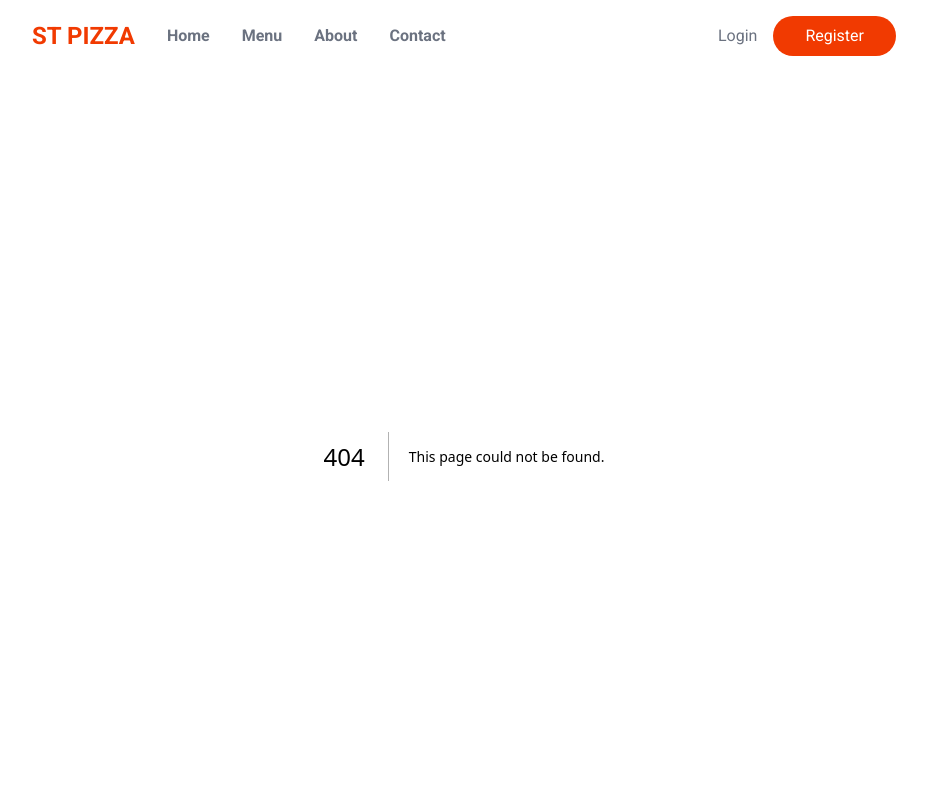
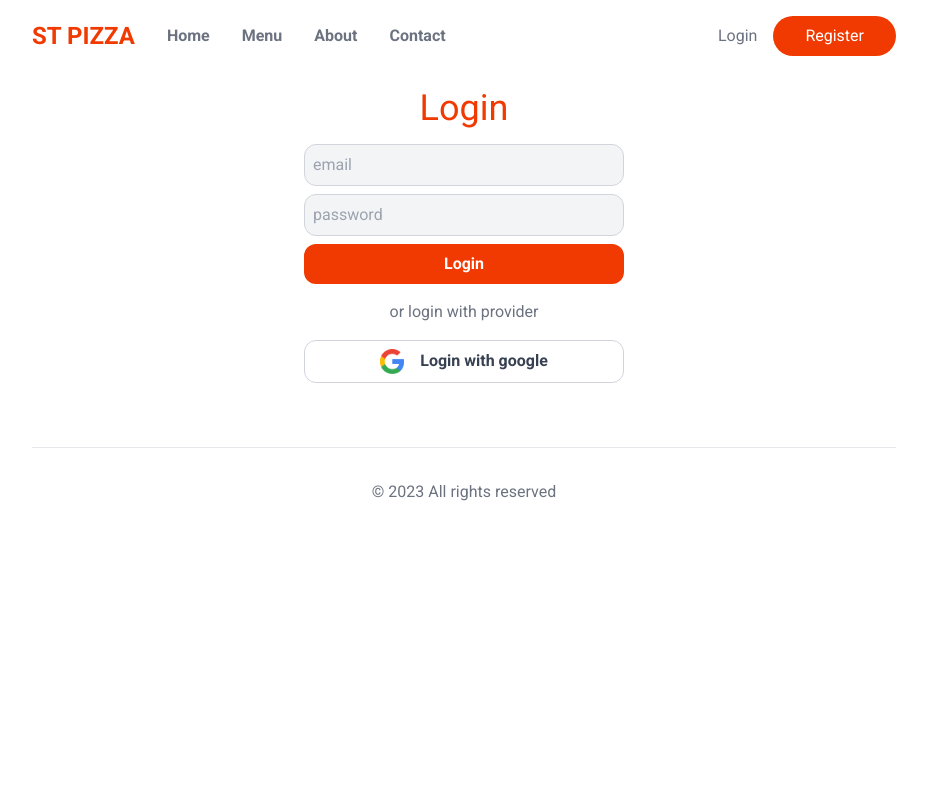
Before and after one commit to omsant02/OIBSIP, a Next.js app: page /login in a window 1280 px wide. Before the commit this address had no page. Shown: the top 800 px of the page, without its empty margins (176-1103 px from the left). Built offline with nearby package versions, Linux system fonts and the light colour scheme; no server answers.

Commit message:
add normal user login and logout

```diff
--- a/src/app/api/auth/[...nextauth]/route.ts
+++ b/src/app/api/auth/[...nextauth]/route.js
@@ -1,11 +1,15 @@
+import bcrypt from "bcrypt";
+import * as mongoose from "mongoose";
+import { User } from "@/models/User";
 import NextAuth from "next-auth";
 import CredentialsProvider from "next-auth/providers/credentials";
 
 const handler = NextAuth({
+  secret: process.env.SECRET,
   providers: [
     CredentialsProvider({
       name: "Credentials",
-
+      id: "credentials",
       credentials: {
         username: {
           label: "Email",
@@ -15,14 +19,13 @@ const handler = NextAuth({
         password: { label: "Password", type: "password" },
       },
       async authorize(credentials, req) {
-        const res = await fetch("/your/endpoint", {
-          method: "POST",
-          body: JSON.stringify(credentials),
-          headers: { "Content-Type": "application/json" },
-        });
-        const user = await res.json();
+        const { email, password } = credentials;
+        mongoose.connect(process.env.MONGO_URL);
 
-        if (res.ok && user) {
+        const user = await User.findOne({ email });
+        const passwordOk = user && bcrypt.compareSync(password, user.password);
+
+        if (passwordOk) {
           return user;
         }
 
--- a/src/app/layout.js
+++ b/src/app/layout.js
@@ -1,6 +1,7 @@
 import { Roboto } from "next/font/google";
 import "./globals.css";
 import Header from "@/components/layout/Header";
+import { AppProvider } from "@/components/AppContext";
 
 const roboto = Roboto({ subsets: ["latin"], weight: ["400", "500", "700"] });
 
@@ -14,11 +15,13 @@ export default function RootLayout({ children }) {
     <html lang="en">
       <body className={roboto.className}>
         <main className="max-w-4xl mx-auto p-4">
-          <Header />
-          {children}
-          <footer className="border-t p-8 text-center text-gray-500 mt-16">
-            &copy; 2023 All rights reserved
-          </footer>
+          <AppProvider>
+            <Header />
+            {children}
+            <footer className="border-t p-8 text-center text-gray-500 mt-16">
+              &copy; 2023 All rights reserved
+            </footer>
+          </AppProvider>
         </main>
       </body>
     </html>
--- /dev/null
+++ b/src/app/login/page.js
@@ -0,0 +1,51 @@
+"use client";
+import { useState } from "react";
+import Image from "next/image";
+import { signIn } from "next-auth/react";
+
+export default function LoginPage() {
+  const [email, setEmail] = useState("");
+  const [password, setPassword] = useState("");
+  const [loginInProgress, setLoginInProgress] = useState(false);
+
+  async function handleFormSubmit(ev) {
+    ev.preventDefault();
+    setLoginInProgress(true);
+    await signIn("credentials", { email, password });
+    setLoginInProgress(false);
+  }
+
+  return (
+    <section className="mt-8">
+      <h1 className="text-center text-primary text-4xl mb-4">Login</h1>
+      <form className=" max-w-xs mx-auto" onSubmit={handleFormSubmit}>
+        <input
+          type="email"
+          name="email"
+          placeholder="email"
+          value={email}
+          disabled={loginInProgress}
+          onChange={(ev) => setEmail(ev.target.value)}
+        />
+        <input
+          type="password"
+          name="password"
+          placeholder="password"
+          value={password}
+          disabled={loginInProgress}
+          onChange={(ev) => setPassword(ev.target.value)}
+        />
+        <button disabled={loginInProgress} type="submit">
+          Login
+        </button>
+        <div className="my-4 text-center text-gray-500">
+          or login with provider
+        </div>
+        <button className="flex gap-4 justify-center">
+          <Image src={"/google.png"} alt={""} width={24} height={24} />
+          Login with google
+        </button>
+      </form>
+    </section>
+  );
+}
--- /dev/null
+++ b/src/components/AppContext.js
@@ -0,0 +1,6 @@
+"use client";
+import { SessionProvider } from "next-auth/react";
+
+export function AppProvider({ children }) {
+  return <SessionProvider>{children}</SessionProvider>;
+}
--- a/src/components/layout/Header.js
+++ b/src/components/layout/Header.js
@@ -1,5 +1,11 @@
+"use client";
+import { signOut, useSession } from "next-auth/react";
 import Link from "next/link";
+
 export default function Header() {
+  const session = useSession();
+  console.log(session);
+  const status = session.status;
   return (
     <header className="flex items-center justify-between">
       <nav className="flex items-center gap-8 text-gray-500 font-semibold">
@@ -12,6 +18,16 @@ export default function Header() {
         <Link href={""}>Contact</Link>
       </nav>
       <nav className="flex items-center gap-4 text-gray-500">
+        {status === "authenticated" && (
+          <button
+            onClick={() => signOut()}
+            className="bg-primary rounded-full text-white px-8 py-2"
+          >
+            Logout
+          </button>
+        )}
+        {status === "unauthenticated" && (
+          <>
             <Link href={"/login"}>Login</Link>
             <Link
               href={"/register"}
@@ -19,6 +35,8 @@ export default function Header() {
             >
               Register
             </Link>
+          </>
+        )}
       </nav>
     </header>
   );
--- a/src/components/layout/Hero.js
+++ b/src/components/layout/Hero.js
@@ -16,11 +16,11 @@ export default function Hero() {
           delicious joy in life
         </p>
         <div className="flex gap-4 text-sm">
-          <button className="bg-primary uppercase gap-2 text-white flex items-center px-4 py-2 rounded-full ">
+          <button className="bg-primary justify-center uppercase gap-2 text-white flex items-center px-4 py-2 rounded-full ">
             Order now
             <Right />
           </button>
-          <button className="flex gap-2 py-2 text-gray-600 font-semibold rounded-full">
+          <button className="flex items-center gap-2 py-2 text-gray-600 font-semibold border-0">
             Learn more
             <Right />
           </button>
```
Also changed, not shown: tsconfig.json (+7 -1 lines). Lines whose indentation alone changed are shown as unchanged.
